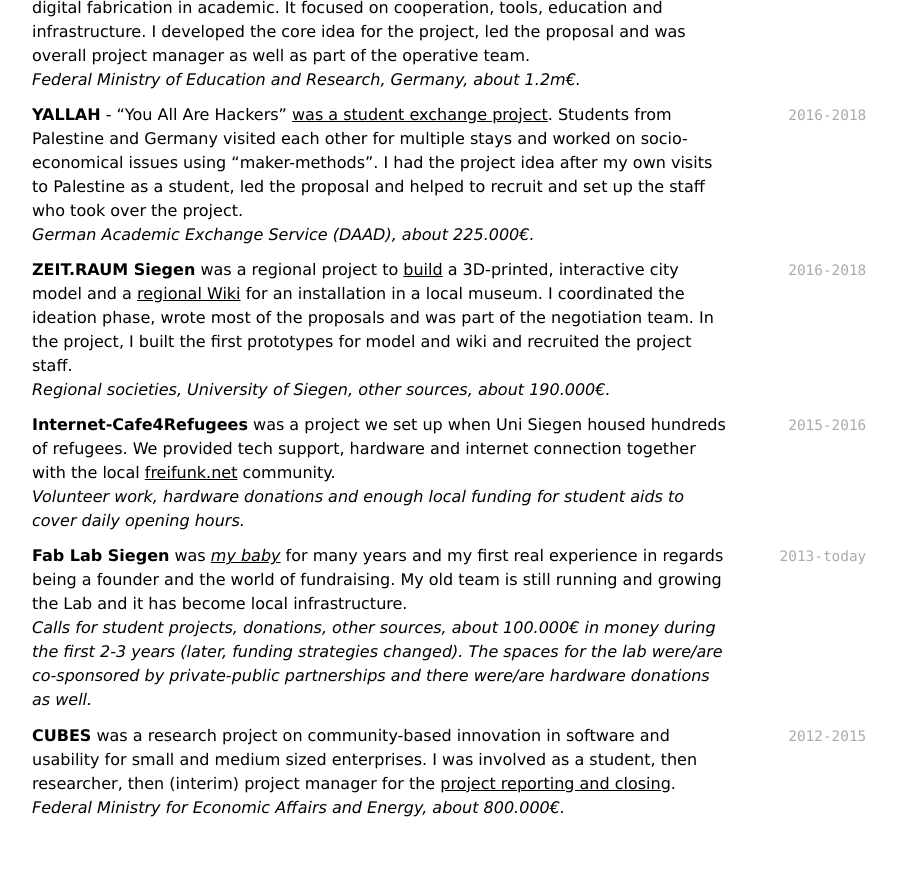
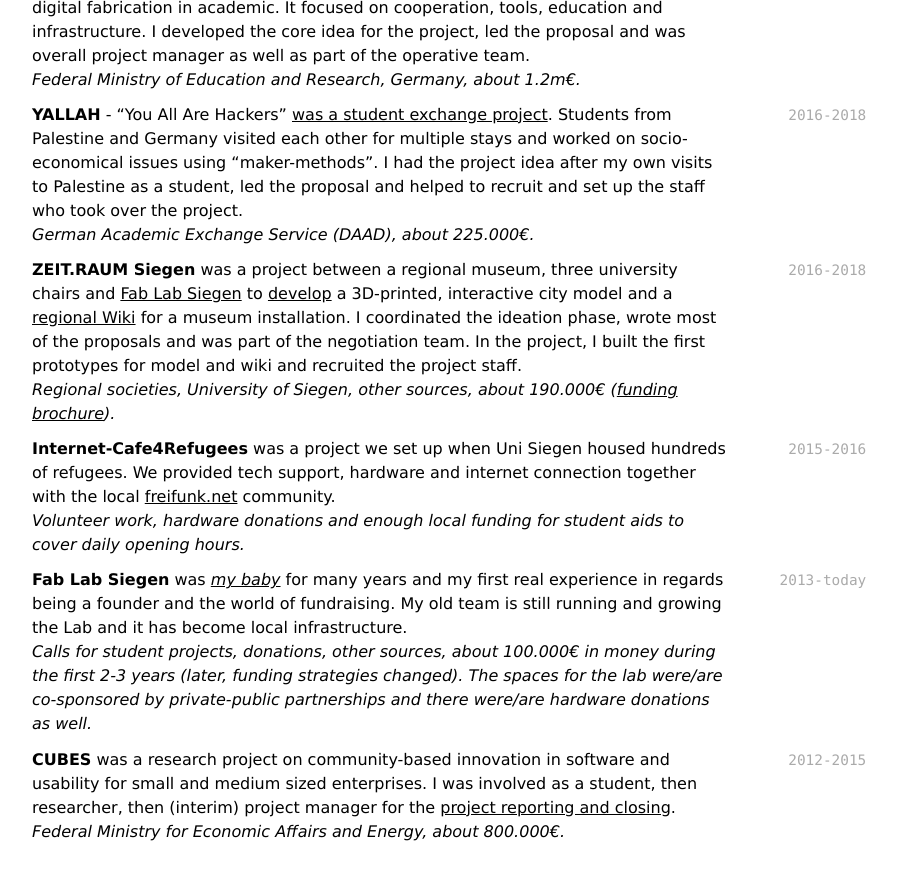
Before and after one commit to oliverstickel/oliverstickel.github.io, a Jekyll site: the page built from index.md, in a window 1280 px wide and 900 px high, scrolled down 2466 px. Shown: the top 880 px of the window, without its empty margins (300-1197 px from the left). Built offline with Jekyll 4.4.1, drawn with Linux system fonts in a browser that asks for light colours; nearby versions of some CDN libraries; a style sheet for code colours, icons or effects is not loaded.

Commit message:
zeitraum

```diff
--- a/index.md
+++ b/index.md
@@ -93,8 +93,8 @@ Fab Lab Manager & Founder
 *German Academic Exchange Service (DAAD), about 225.000€.*
 
 `2016-2018`
-**ZEIT.RAUM Siegen** was a regional project to [build](https://github.com/FabLabSiegen/zeitraum) a 3D-printed, interactive city model and a [regional Wiki](https://wiki.zeitraum-siegen.de/) for an installation in a local museum. I coordinated the ideation phase, wrote most of the proposals and was part of the negotiation team. In the project, I built the first prototypes for model and wiki and recruited the project staff.
-*Regional societies, University of Siegen, other sources, about 190.000€.*
+**ZEIT.RAUM Siegen** was a project between a regional museum, three university chairs and [Fab Lab Siegen](https://fablab-siegen.de/projekte/zeitraum-siegen/) to [develop](https://github.com/FabLabSiegen/zeitraum) a 3D-printed, interactive city model and a [regional Wiki](https://wiki.zeitraum-siegen.de/) for a museum installation. I coordinated the ideation phase, wrote most of the proposals and was part of the negotiation team. In the project, I built the first prototypes for model and wiki and recruited the project staff.
+*Regional societies, University of Siegen, other sources, about 190.000€ ([funding brochure](files/zeitraum-siegen-broschuere.pdf)).*
 
 `2015-2016`
 **Internet-Cafe4Refugees** was a project we set up when Uni Siegen housed hundreds of refugees. We provided tech support, hardware and internet connection together with the local [freifunk.net](https://freifunk.net/) community.
```
Also changed, not shown: 1 other file.
